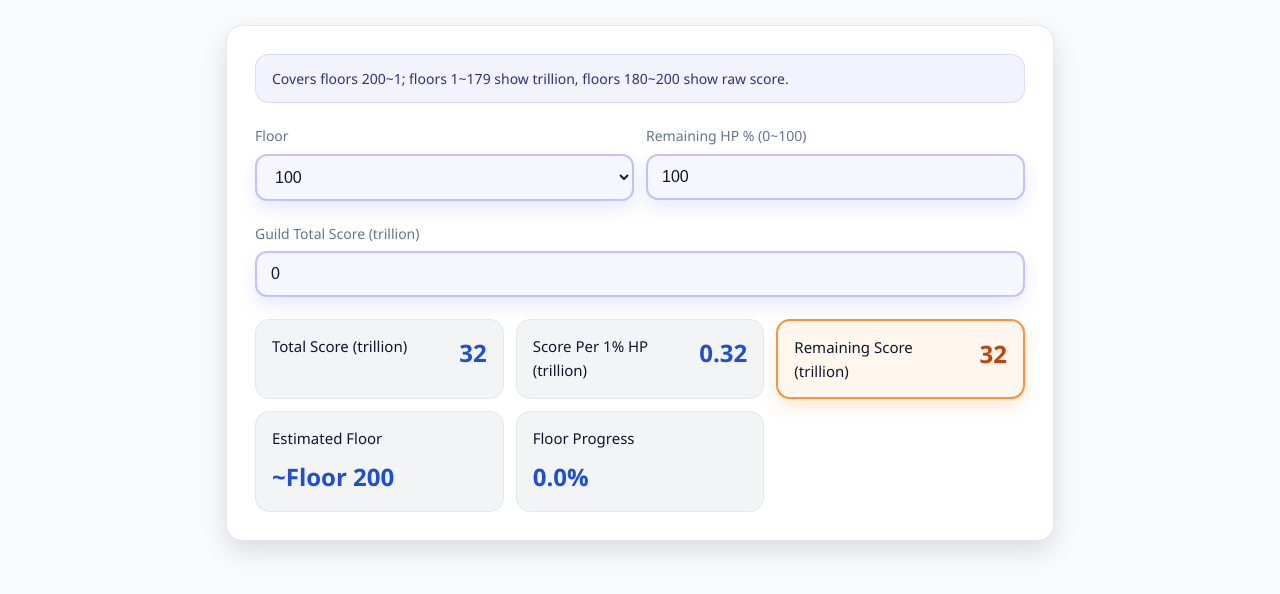
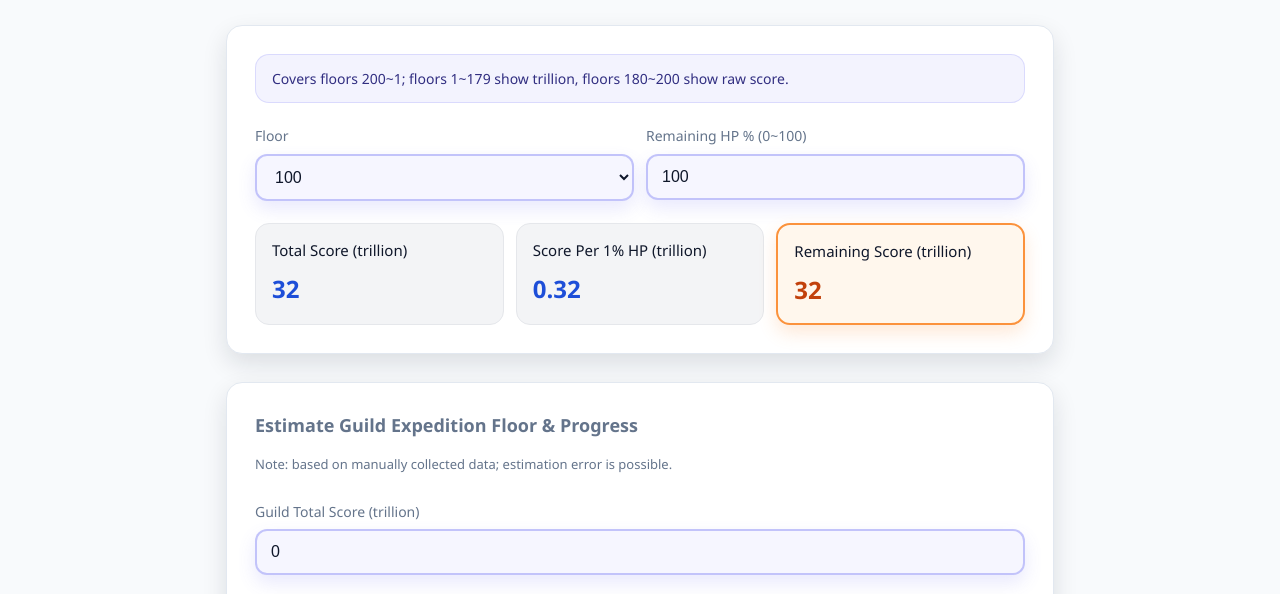
Before and after one commit to hgxinyu/repo1, a plain HTML site: page flipgame/ExpeditionCalculator.html in a window 1280 px wide. Shown: the part 131-725 px from the top of the page. Drawn offline with Linux system fonts and the light colour scheme.

Commit message:
Update SE page

```diff
--- a/flipgame/ExpeditionCalculator.html
+++ b/flipgame/ExpeditionCalculator.html
@@ -275,22 +275,28 @@
           <input id="remainPercent" type="number" inputmode="decimal" min="0" max="100" step="any" value="100" />
         </div>
       </div>
+      <div class="out" aria-live="polite">
+        <div class="box">
+          <div class="kv stack"><span id="totalLabel">总积分（万亿）</span><span class="v" id="totalValue">—</span></div>
+        </div>
+        <div class="box">
+          <div class="kv stack"><span id="per1Label">1%血量积分（万亿）</span><span class="v" id="per1Value">—</span></div>
+        </div>
+        <div class="box highlight">
+          <div class="kv stack"><span id="remainScoreLabel">剩余积分（万亿）</span><span class="v" id="remainScoreValue">—</span></div>
+        </div>
+      </div>
+    </section>
+    <section class="card">
+      <h2 id="guildEstimateTitle" style="margin:0; font-size:18px; color:var(--muted);">估算公会远征层数和进度</h2>
+      <p id="guildEstimateNote" style="margin:-8px 0 4px; color:var(--muted); font-size:13px;">提示：根据手动收集的数据估算，可能会有误差。</p>
       <div class="row">
         <div class="col">
           <label for="guildTotal" id="guildTotalLabel">公会总分（万亿）</label>
-          <input id="guildTotal" type="number" inputmode="decimal" min="0" step="any" value="0" />
+          <input id="guildTotal" type="number" inputmode="numeric" min="0" step="1" value="0" />
         </div>
       </div>
       <div class="out" aria-live="polite">
-        <div class="box">
-          <div class="kv"><span id="totalLabel">总积分（万亿）</span><span class="v" id="totalValue">—</span></div>
-        </div>
-        <div class="box">
-          <div class="kv"><span id="per1Label">1%血量积分（万亿）</span><span class="v" id="per1Value">—</span></div>
-        </div>
-        <div class="box highlight">
-          <div class="kv"><span id="remainScoreLabel">剩余积分（万亿）</span><span class="v" id="remainScoreValue">—</span></div>
-        </div>
         <div class="box">
           <div class="kv stack"><span id="guildLayerLabel">公会总分所在层数</span><span class="v" id="guildLayerValue">—</span></div>
         </div>
@@ -318,6 +324,8 @@
       const totalLabel = document.getElementById('totalLabel');
       const per1Label = document.getElementById('per1Label');
       const remainScoreLabel = document.getElementById('remainScoreLabel');
+      const guildEstimateTitle = document.getElementById('guildEstimateTitle');
+      const guildEstimateNote = document.getElementById('guildEstimateNote');
       const guildTotalLabel = document.getElementById('guildTotalLabel');
       const guildLayerLabel = document.getElementById('guildLayerLabel');
       const guildProgressLabel = document.getElementById('guildProgressLabel');
@@ -341,6 +349,8 @@
           layer_label: '选择层数',
           remain_label: '剩余血量百分比（0~100）',
           guild_total_label: '公会总分（万亿）',
+          guild_estimate_title: '估算公会远征层数和进度',
+          guild_estimate_note: '提示：根据手动收集的数据估算，可能会有误差。',
           total_label: '总积分（万亿）',
           per1_label: '1%血量积分（万亿）',
           remain_score_label: '剩余积分（万亿）',
@@ -362,6 +372,8 @@
           layer_label: 'Floor',
           remain_label: 'Remaining HP % (0~100)',
           guild_total_label: 'Guild Total Score (trillion)',
+          guild_estimate_title: 'Estimate Guild Expedition Floor & Progress',
+          guild_estimate_note: 'Note: based on manually collected data; estimation error is possible.',
           total_label: 'Total Score (trillion)',
           per1_label: 'Score Per 1% HP (trillion)',
           remain_score_label: 'Remaining Score (trillion)',
@@ -395,6 +407,8 @@
         if (warn) warn.textContent = t('warn');
         if (layerLabel) layerLabel.textContent = t('layer_label');
         if (remainLabel) remainLabel.textContent = t('remain_label');
+        if (guildEstimateTitle) guildEstimateTitle.textContent = t('guild_estimate_title');
+        if (guildEstimateNote) guildEstimateNote.textContent = t('guild_estimate_note');
         if (guildTotalLabel) guildTotalLabel.textContent = t('guild_total_label');
         if (totalLabel) totalLabel.textContent = t('total_label');
         if (per1Label) per1Label.textContent = t('per1_label');
@@ -480,12 +494,8 @@
           per1Value.textContent = formatRawScoreFromWanYi(row.per1);
           remainScoreValue.textContent = formatRawScoreFromWanYi((row.total * remain) / 100);
         }
-        const guildScore = clampNonNegative(guildTotal.value);
-        if (String(guildTotal.value || '').trim() === '' || Number.isNaN(Number(guildTotal.value))) {
-          guildTotal.value = '0';
-        } else {
-          guildTotal.value = String(guildScore);
-        }
+        const guildScore = Math.floor(clampNonNegative(guildTotal.value));
+        guildTotal.value = String(guildScore);
         const estimate = estimateFloorByGuildTotal(guildScore);
         guildLayerValue.textContent = estimate.layerText;
         guildProgressValue.textContent = estimate.progressText;
```
